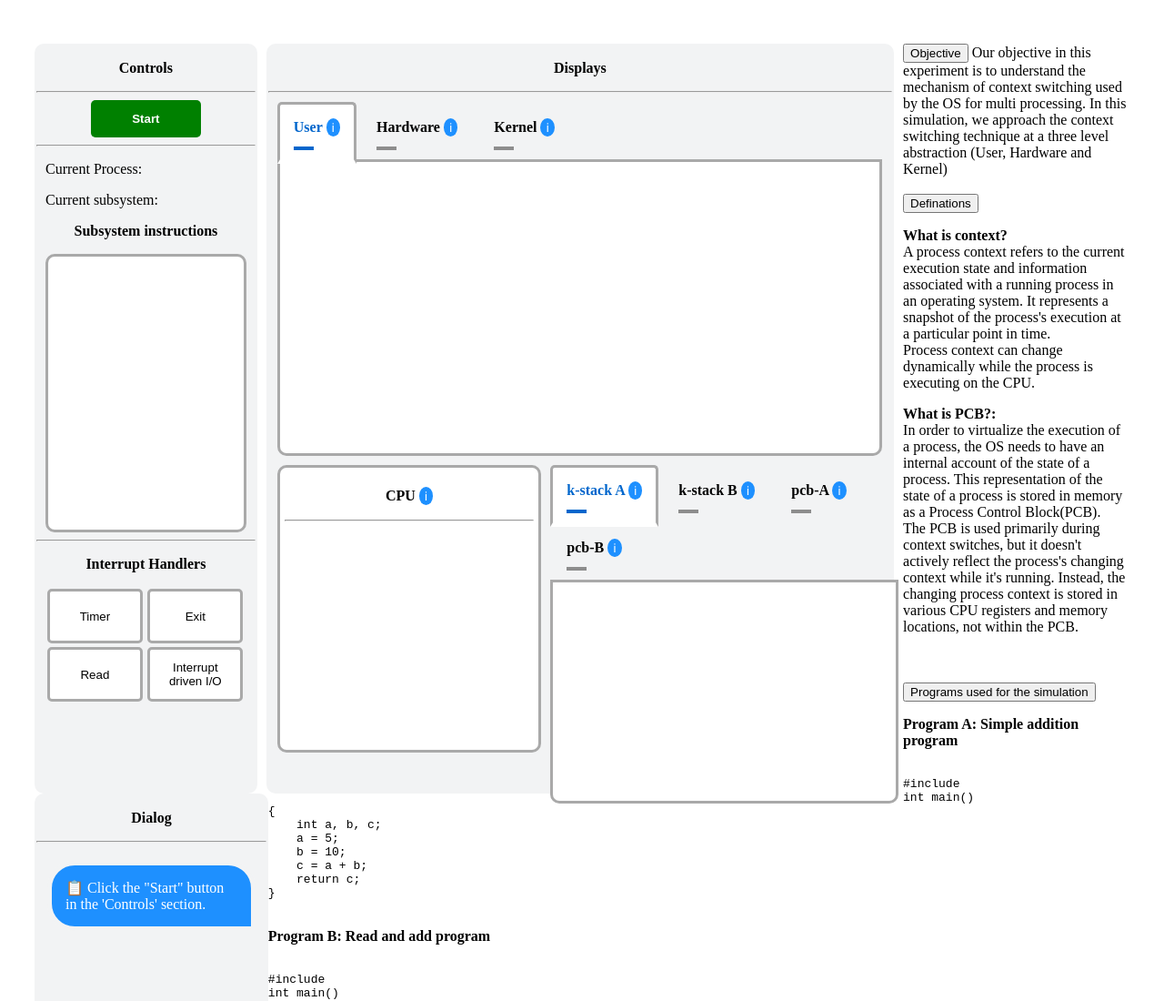
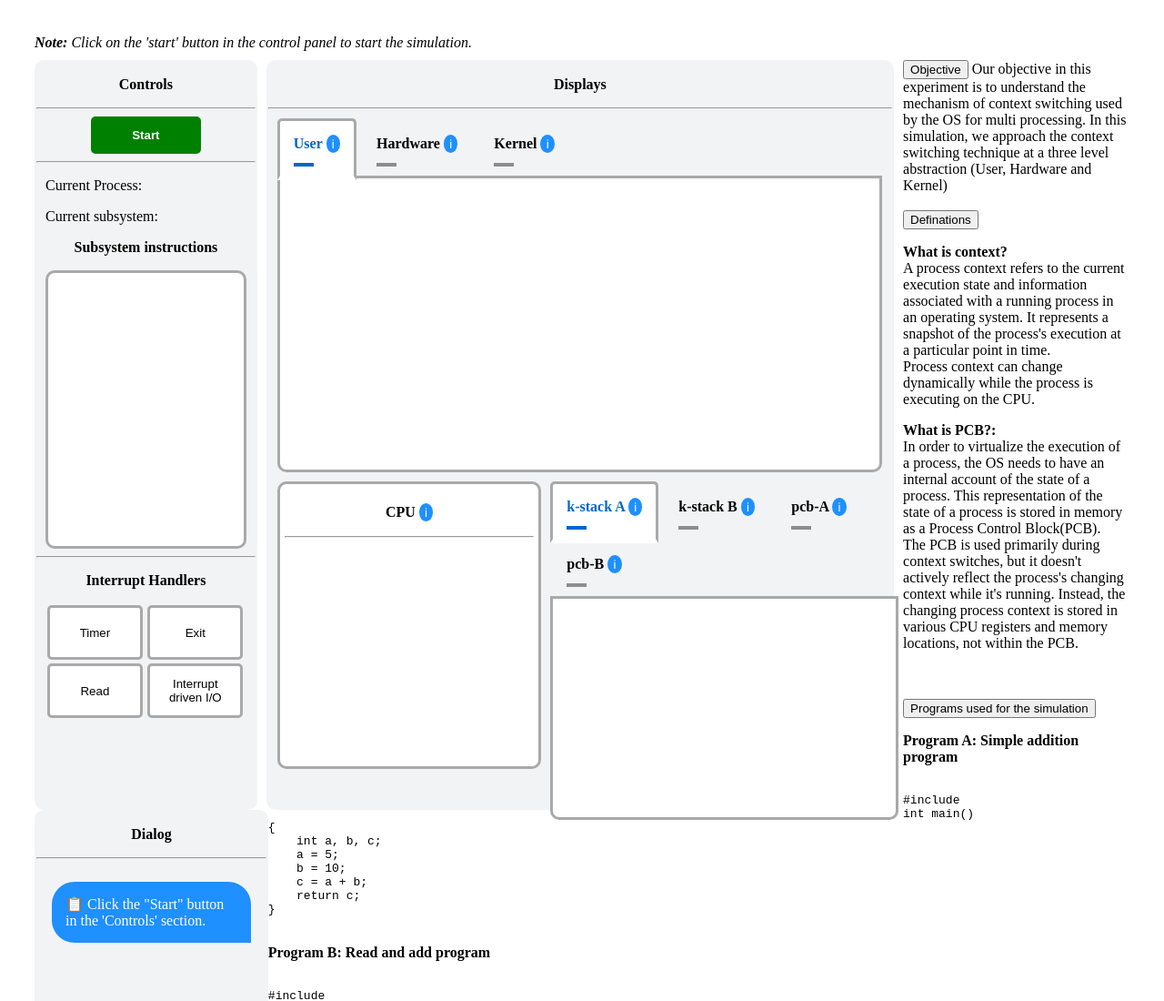
Before and after one commit to virtual-labs/exp-context-switching-iiith, a React app: page experiment/simulation/src/index.html in a window 1280 px wide. Shown: the top 1100 px of the page at 91% size. Built offline with nearby package versions, Linux system fonts and the light colour scheme.

Commit message:
Note added in simulation

```diff
--- a/experiment/simulation/src/index.html
+++ b/experiment/simulation/src/index.html
@@ -13,6 +13,7 @@
 </head>
 
 <body>
+    <i><b>Note: </b>Click on the 'start' button in the control panel to start the simulation. </i>
     <div id="myModal" class="modal">
 
         <!-- Modal content -->
```
